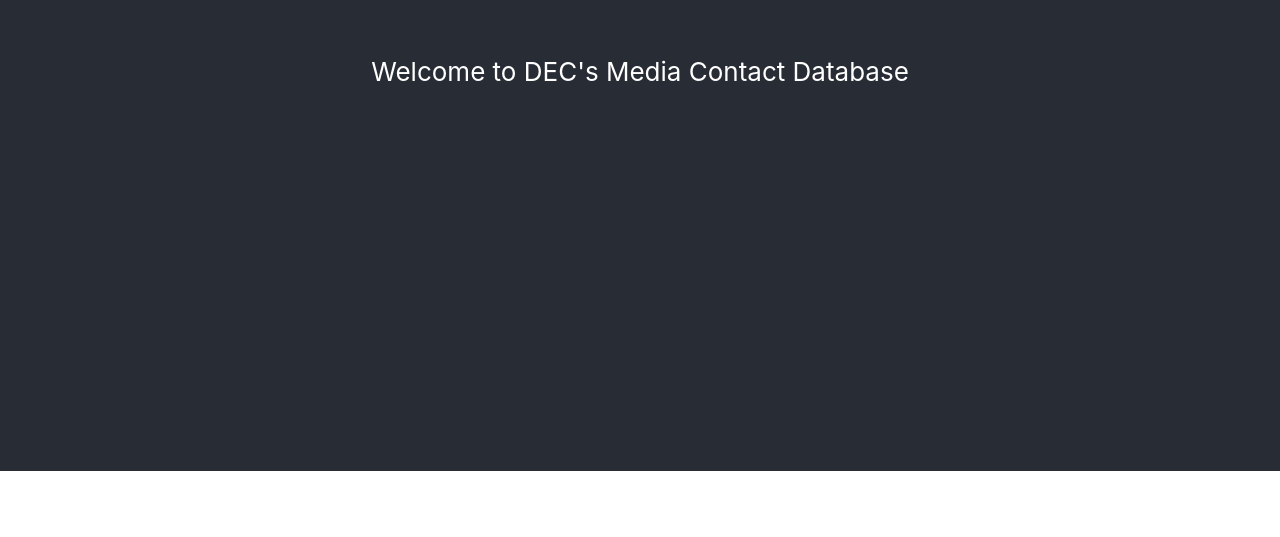
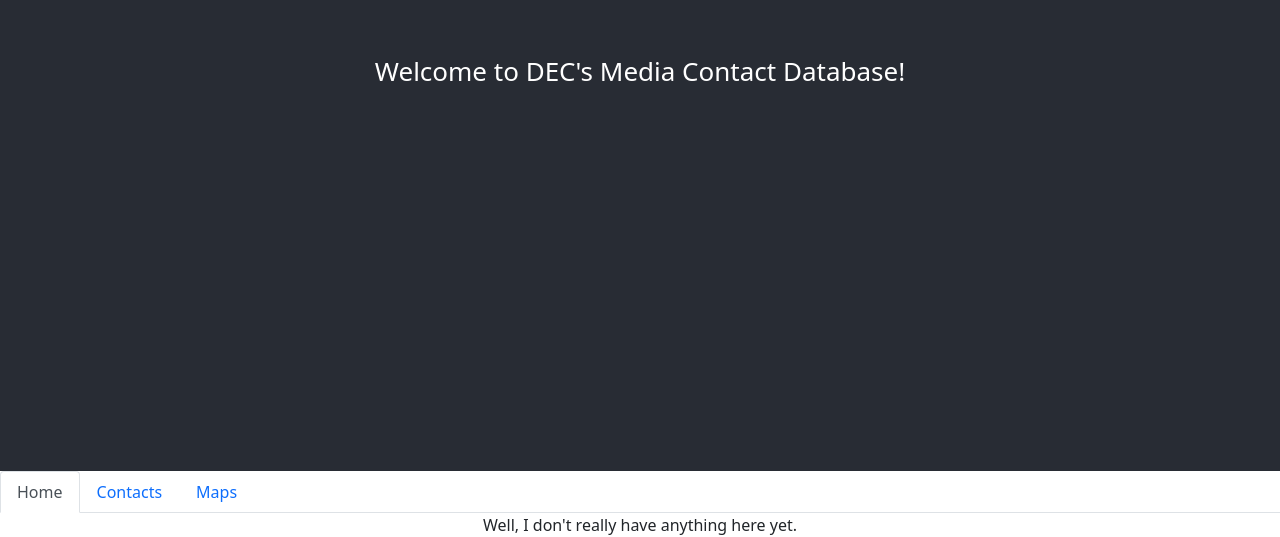
Before and after one commit to weldindunn/media-database, a React (Create React App) app: page / in a window 1280 px wide. Shown: the part 329-866 px from the top of the page. Before the commit the page ends 800 px from the top, so only its background shows below. Built offline with nearby package versions, Linux system fonts and the light colour scheme.

Commit message:
Added navigation bar

```diff
--- a/package.json
+++ b/package.json
@@ -11,8 +11,10 @@
     "@types/node": "^16.11.39",
     "@types/react": "^18.0.12",
     "@types/react-dom": "^18.0.5",
+    "bootstrap": "^5.1.3",
     "gh-pages": "^4.0.0",
     "react": "^18.1.0",
+    "react-bootstrap": "^2.4.0",
     "react-dom": "^18.1.0",
     "react-scripts": "5.0.1",
     "typescript": "^4.7.3",
--- a/src/App.tsx
+++ b/src/App.tsx
@@ -1,12 +1,15 @@
 import React from 'react';
 import './App.css';
+import 'bootstrap/dist/css/bootstrap.min.css';
+import { NavBar } from './components/navBar';
 
 function App() {
   return (
     <div className="App">
       <header className="App-header">
-        <span>Welcome to DEC's Media Contact Database</span>
+        <span>Welcome to DEC's Media Contact Database!</span>
       </header>
+      <NavBar></NavBar>
     </div>
   );
 }
--- /dev/null
+++ b/src/components/navBar.tsx
@@ -0,0 +1,36 @@
+import React from "react";
+import { Tab, Nav } from "react-bootstrap";
+import { ViewHome } from "./viewHome";
+import { ViewContacts } from "./viewContacts";
+import { ViewMaps } from "./viewMaps";
+
+export function NavBar(): JSX.Element {
+    return (
+        <div>
+            <Tab.Container id="NavBar" defaultActiveKey="home">
+                <Nav variant="tabs" style={{display:"flex"}}>
+                    <Nav.Item>
+                        <Nav.Link eventKey="home">Home</Nav.Link>
+                    </Nav.Item>
+                    <Nav.Item>
+                        <Nav.Link eventKey="contacts">Contacts</Nav.Link>
+                    </Nav.Item>
+                    <Nav.Item>
+                        <Nav.Link eventKey="maps">Maps</Nav.Link>
+                    </Nav.Item>
+                </Nav>
+                <Tab.Content>
+                    <Tab.Pane eventKey="home">
+                        <ViewHome></ViewHome>
+                    </Tab.Pane>
+                    <Tab.Pane eventKey="contacts">
+                        <ViewContacts></ViewContacts>
+                    </Tab.Pane>
+                    <Tab.Pane eventKey="maps">
+                        <ViewMaps></ViewMaps>
+                    </Tab.Pane>
+                </Tab.Content>
+            </Tab.Container>
+        </div>
+    )
+}
--- /dev/null
+++ b/src/components/viewContacts.tsx
@@ -0,0 +1,9 @@
+import React from "react";
+
+export function ViewContacts(): JSX.Element {
+    return (
+        <div>
+            <span>This is where I'm gonna put all the contact info</span>
+        </div>
+    )
+}
--- /dev/null
+++ b/src/components/viewHome.tsx
@@ -0,0 +1,9 @@
+import React from "react";
+
+export function ViewHome(): JSX.Element {
+    return (
+        <div>
+            <span>Well, I don't really have anything here yet.</span>
+        </div>
+    )
+}
--- /dev/null
+++ b/src/components/viewMaps.tsx
@@ -0,0 +1,9 @@
+import React from "react";
+
+export function ViewMaps(): JSX.Element {
+    return (
+        <div>
+            <span>Under Constructions</span>
+        </div>
+    )
+}
```
Also changed, not shown: 2 other files (tests, documents, lock files or other folders).
